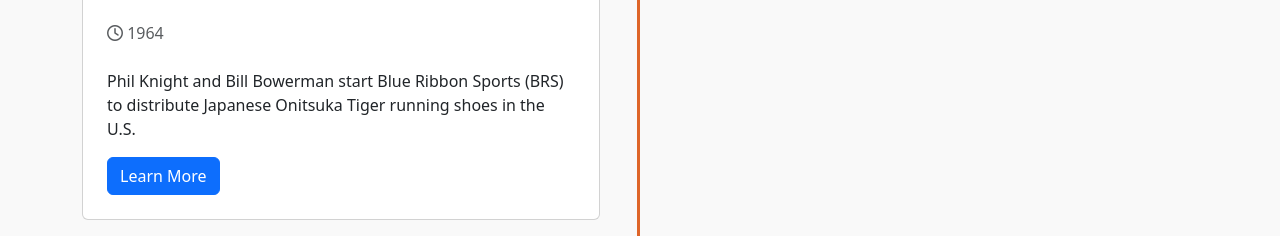
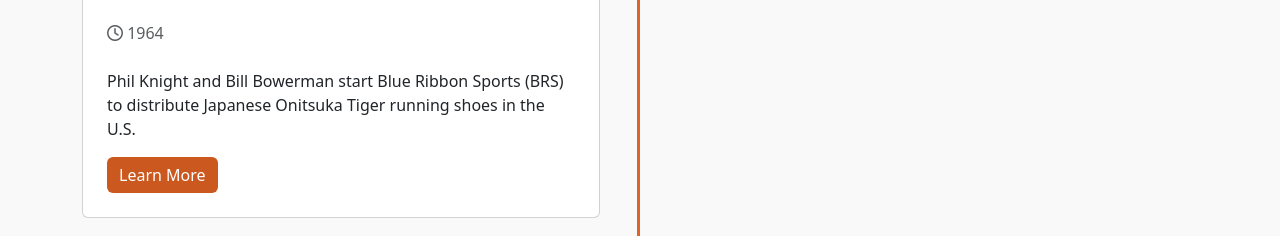
Before and after one commit to juanjbsalas/Road-To-Hire, a plain HTML site: page docs/nike-timeline/index.html in a window 1280 px wide. Shown: the part 656-892 px from the top of the page. Drawn offline with nearby package versions, Linux system fonts and the light colour scheme; grey boxes are pictures that could not be loaded; a web font is replaced by a local one.

Commit message:
changed buttons color

```diff
--- a/docs/nike-timeline/app.css
+++ b/docs/nike-timeline/app.css
@@ -106,6 +106,11 @@
   background-color: black;
 } */
 
+.btn.btn-primary.mt-3 {
+  background-color: #ca581f;
+  border: 0px;
+}
+
 
 
 /* Media queries - Responsive timeline on screens less than 600px wide */
```
